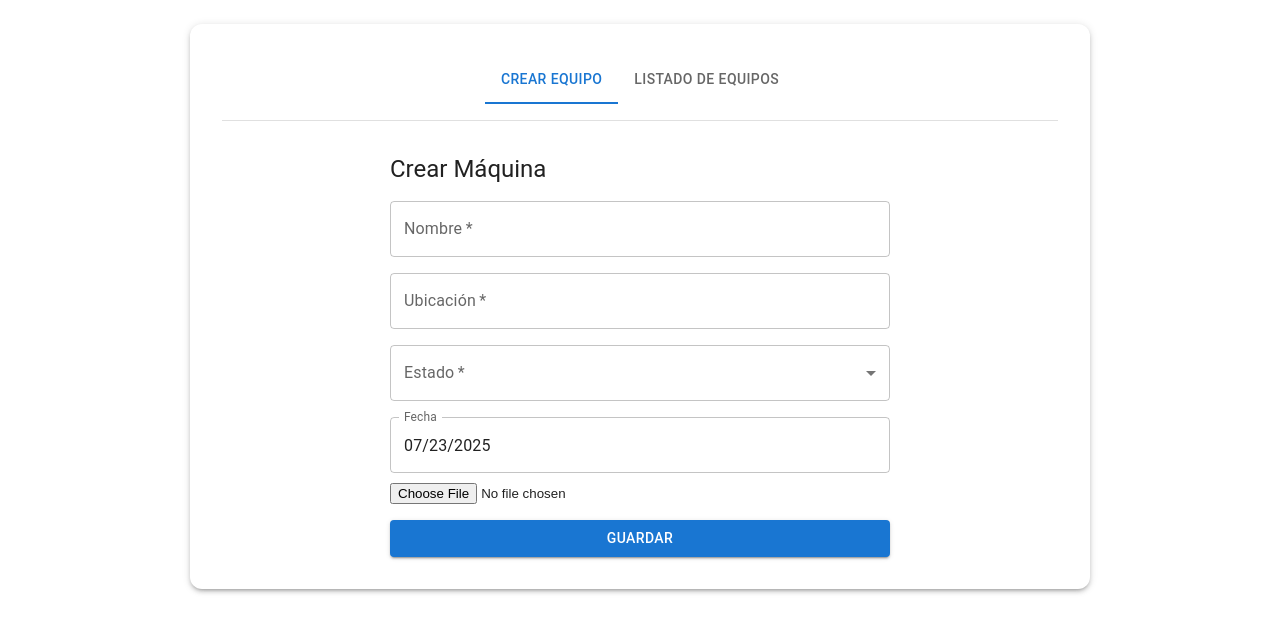
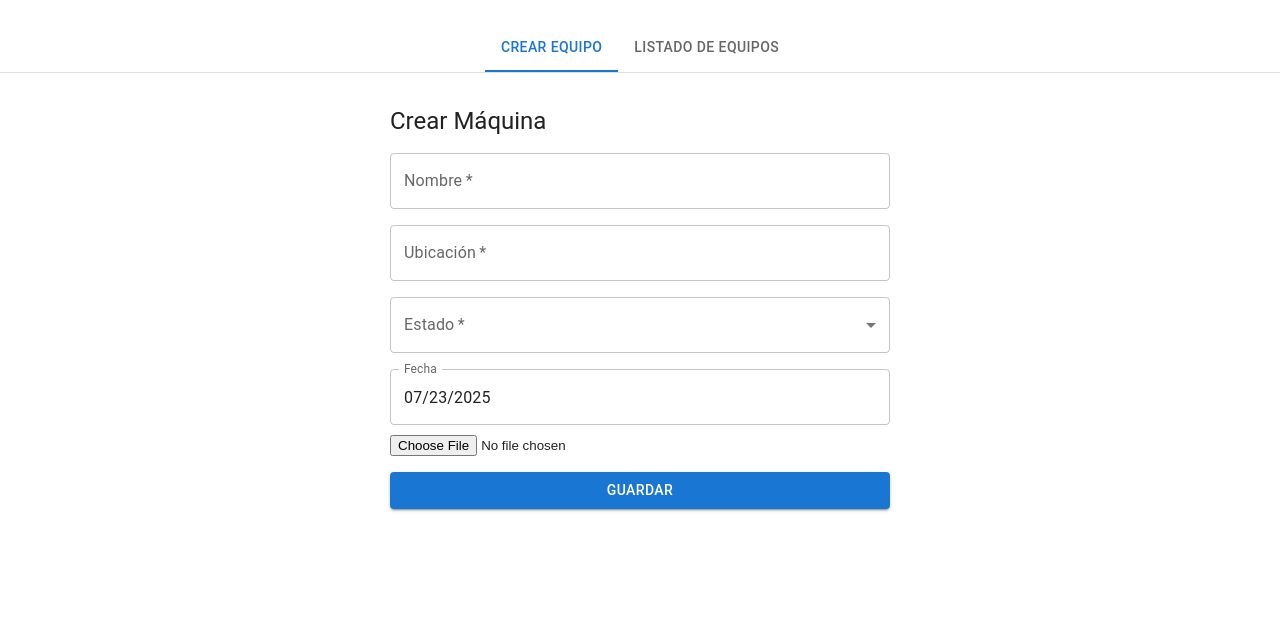
Before and after one commit to carlockk/estadosmaquina, a Next.js app: page / in a window 1280 px wide. Shown: the top 632 px of the page. Built offline with nearby package versions, Linux system fonts and the light colour scheme.

Commit message:
tratando de meter diseño con miui

```diff
--- a/app/components/EquiposPage.jsx
+++ b/app/components/EquiposPage.jsx
@@ -1,56 +1,31 @@
 'use client';
 
 import { useState } from 'react';
-import { Box, Tabs, Tab, Divider, Paper, useMediaQuery } from '@mui/material';
-import { useTheme } from '@mui/material/styles';
+import { Box, Tabs, Tab, Divider } from '@mui/material';
 import CrearMaquina from './CrearMaquina';
-import TablaMaquinas from './TablaMaquinas';
+import TablaMaquinas from './TablaMaquinas'; // tu tabla completa
 
 export default function EquiposPage() {
   const [tab, setTab] = useState(0);
   const [refrescarLista, setRefrescarLista] = useState(false);
 
-  const theme = useTheme();
-  const isMobile = useMediaQuery(theme.breakpoints.down('sm'));
-
   const handleTabChange = (_, newValue) => setTab(newValue);
 
   const handleMaquinaCreada = () => {
-    setRefrescarLista((prev) => !prev);
-    setTab(1);
+    setRefrescarLista((prev) => !prev); // 🔁 Trigger actualización
+    setTab(1); // ✅ Cambia a la pestaña del listado
   };
 
   return (
     <Box sx={{ width: '100%', mt: 3 }}>
-      <Paper
-        elevation={3}
-        sx={{
-          maxWidth: '900px',
-          mx: 'auto',
-          p: { xs: 2, md: 4 },
-          borderRadius: 3,
-          backgroundColor: '#fff',
-        }}
-      >
-        <Tabs
-          value={tab}
-          onChange={handleTabChange}
-          variant={isMobile ? 'scrollable' : 'standard'}
-          scrollButtons={isMobile ? 'auto' : false}
-          centered={!isMobile}
-          textColor="primary"
-          indicatorColor="primary"
-          sx={{ mb: 2 }}
-        >
-          <Tab label="Crear equipo" />
-          <Tab label="Listado de equipos" />
-        </Tabs>
+      <Tabs value={tab} onChange={handleTabChange} centered>
+        <Tab label="Crear equipo" />
+        <Tab label="Listado de equipos" />
+      </Tabs>
+      <Divider sx={{ mb: 2 }} />
 
-        <Divider sx={{ mb: 3 }} />
-
-        {tab === 0 && <CrearMaquina onCreado={handleMaquinaCreada} />}
-        {tab === 1 && <TablaMaquinas refrescar={refrescarLista} />}
-      </Paper>
+      {tab === 0 && <CrearMaquina onCreado={handleMaquinaCreada} />}
+      {tab === 1 && <TablaMaquinas refrescar={refrescarLista} />}
     </Box>
   );
 }
```
